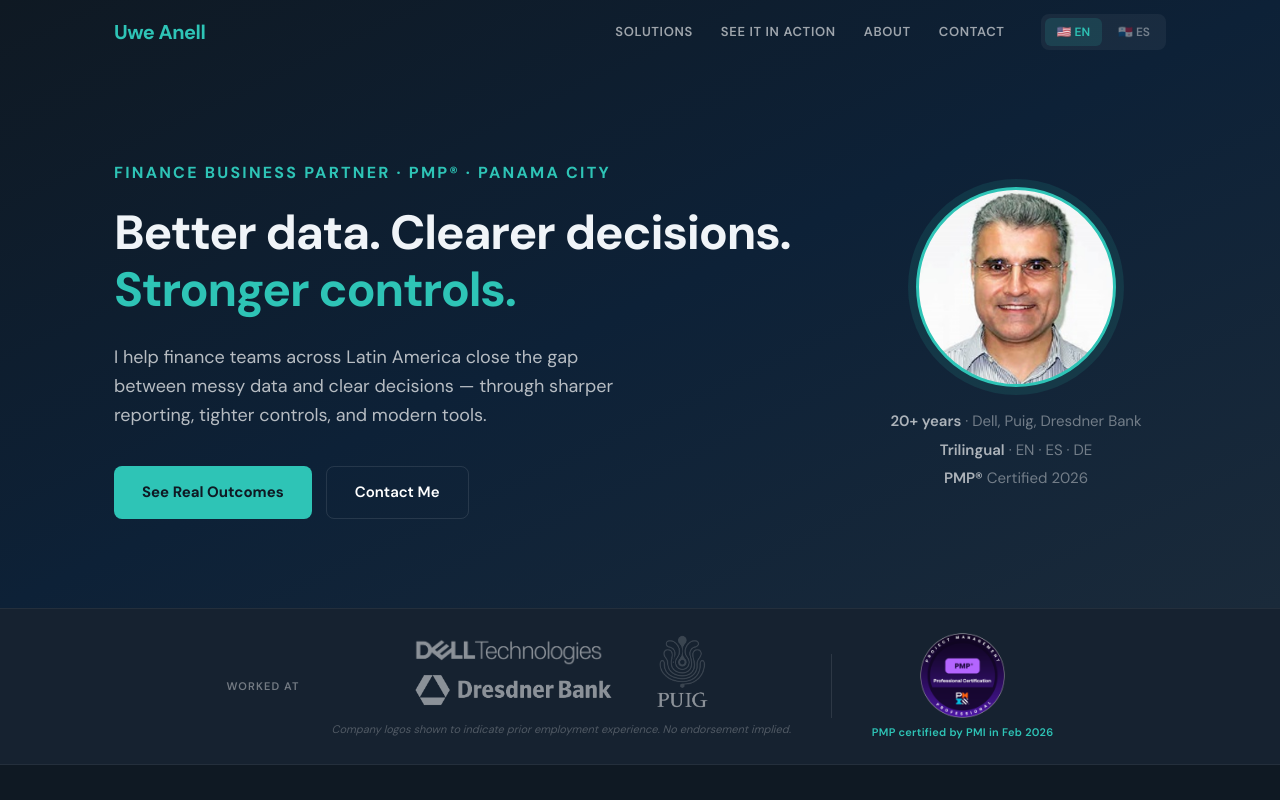
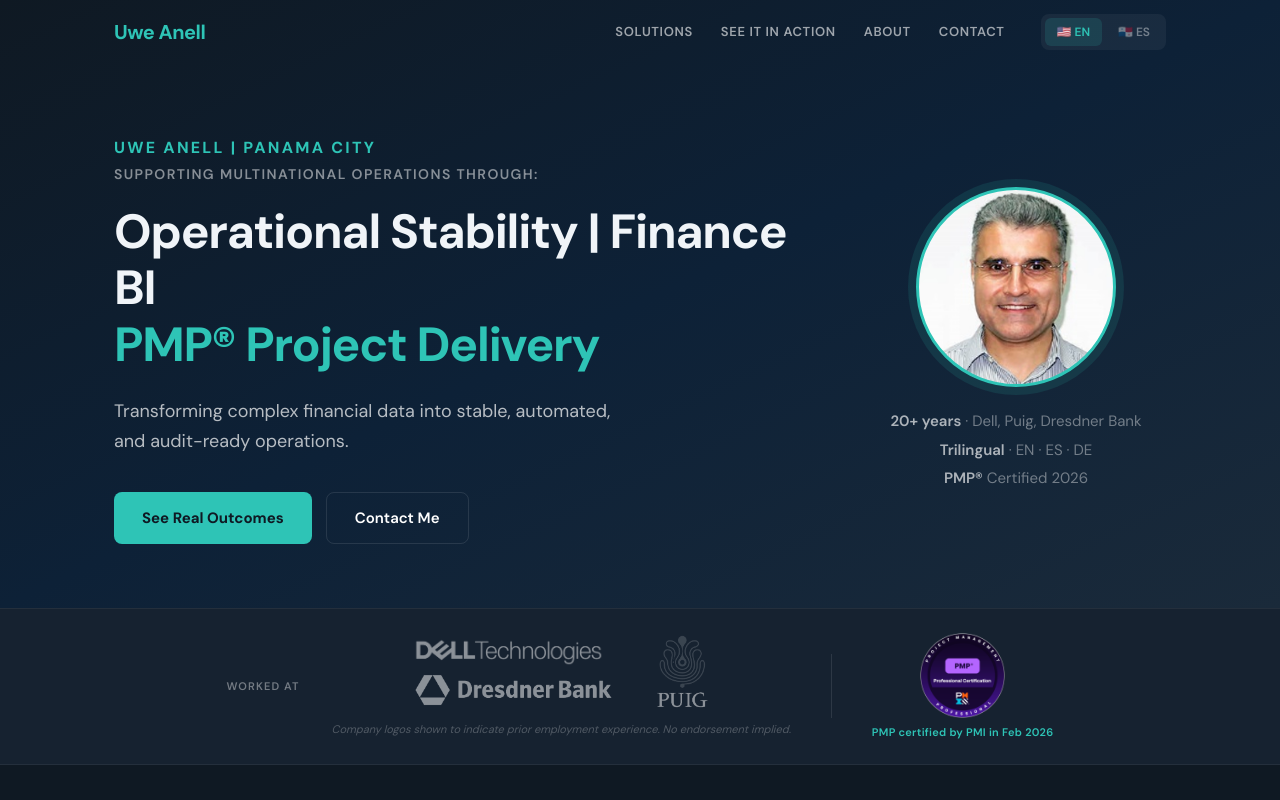
Before and after one commit to treveris24/portfolio-website, a Next.js app: page / in a window 1280 px wide. Shown: the top 800 px of the page. Built offline with nearby package versions, Linux system fonts and the light colour scheme.

Commit message:
Update hero text and add dashboard page tiles

```diff
--- a/src/app/page.tsx
+++ b/src/app/page.tsx
@@ -18,10 +18,11 @@ const t = {
     contact: { en: "Contact", es: "Contacto" },
   },
   hero: {
-    tag: { en: "Finance Business Partner · PMP® · Panama City", es: "Socio de Negocios Financiero · PMP® · Ciudad de Panamá" },
-    h1a: { en: "Better data. Clearer decisions.", es: "Mejores datos. Decisiones más claras." },
-    h1b: { en: "Stronger controls.", es: "Controles más sólidos." },
-    sub: { en: "I help finance teams across Latin America close the gap between messy data and clear decisions — through sharper reporting, tighter controls, and modern tools.", es: "Ayudo a equipos financieros en América Latina a cerrar la brecha entre datos desordenados y decisiones claras — con reportes más precisos, controles más sólidos y herramientas modernas." },
+    tag: { en: "Uwe Anell | Panama City", es: "Uwe Anell | Ciudad de Panamá" },
+    tag2: { en: "Supporting Multinational Operations Through:", es: "Apoyando Operaciones Multinacionales Mediante:" },
+    h1a: { en: "Operational Stability | Finance BI", es: "Estabilidad Operativa | Finance BI" },
+    h1b: { en: "PMP® Project Delivery", es: "Entrega de Proyectos PMP®" },
+    sub: { en: "Transforming complex financial data into stable, automated, and audit-ready operations.", es: "Transformando datos financieros complejos en operaciones estables, automatizadas y listas para auditoría." },
     cta1: { en: "See Real Outcomes", es: "Ver Resultados Reales" },
     cta2: { en: "Contact Me", es: "Contáctame" },
     years: { en: "20+ years", es: "20+ años" },
@@ -125,7 +126,8 @@ function Hero({ lang }: { lang: Lang }) {
     <section className="relative min-h-[76vh] flex items-center overflow-hidden bg-gradient-to-br from-[#0F1923] via-[#0D2137] to-[#1A2A3A]">
       <div ref={f.ref} style={f.style} className="max-w-[1100px] mx-auto w-full grid grid-cols-1 md:grid-cols-[1fr_300px] gap-14 items-center px-6 pt-28 pb-10">
         <div>
-          <div className="text-base font-bold text-[#2EC4B6] tracking-[0.14em] uppercase mb-5">{t.hero.tag[lang]}</div>
+          <div className="text-base font-bold text-[#2EC4B6] tracking-[0.14em] uppercase mb-1">{t.hero.tag[lang]}</div>
+          <div className="text-sm font-semibold text-white/50 tracking-[0.1em] uppercase mb-5">{t.hero.tag2[lang]}</div>
           <h1 className="text-4xl md:text-[48px] font-bold text-[#F0F4F8] leading-[1.18] tracking-tight mb-6">{t.hero.h1a[lang]}<br /><span className="text-[#2EC4B6]">{t.hero.h1b[lang]}</span></h1>
           <p className="text-lg text-white/70 leading-relaxed max-w-[520px] mb-9">{t.hero.sub[lang]}</p>
           <div className="flex gap-3.5">
```
